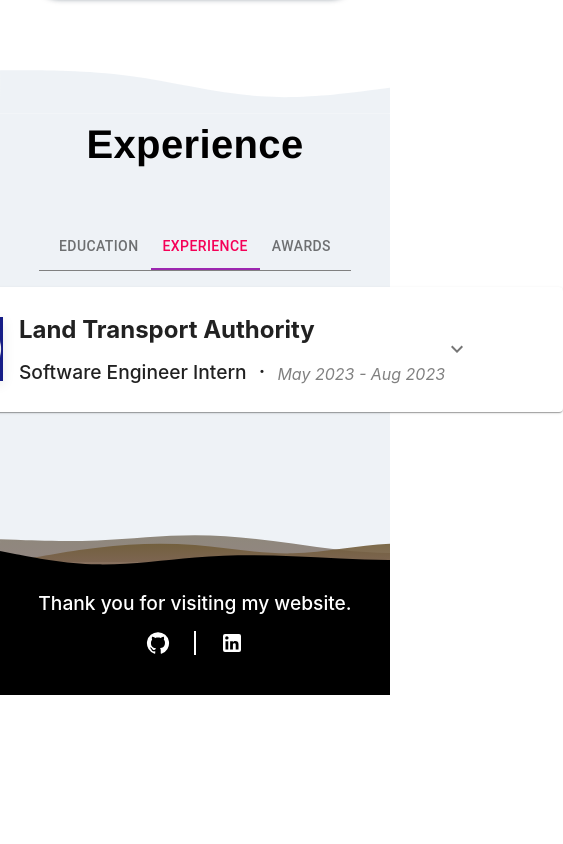
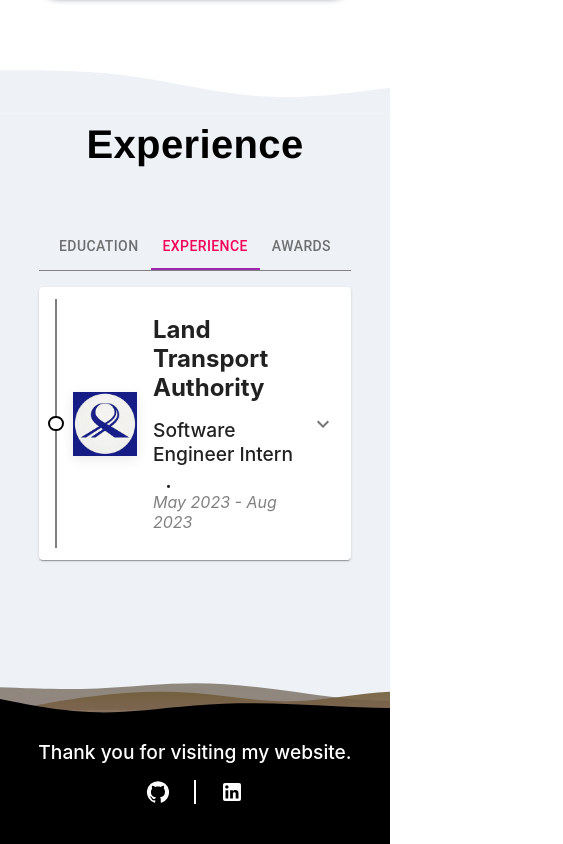
Before and after one commit to WeeMingQing/Portfolio, a React (Create React App) app: page / in a window 390 px wide. Shown: the part 4628-5472 px from the top of the page, 563 px wide, since content can reach past the window. Before the commit the page ends 5323 px from the top, so only its background shows below. Built offline with nearby package versions, Linux system fonts and the light colour scheme; the HTML template or start-up script is replaced by a standard one.

Commit message:
Change bot style

```diff
--- a/src/App.js
+++ b/src/App.js
@@ -67,8 +67,6 @@ function App() {
     setAnchorEl(false);
   };
   function handleScrollPosition(scrolled) {
-    console.log(scrolled);
-    console.log(document.getElementById("experience").offsetTop - 260);
     if (scrolled < 400) {
       setFocusBtn("");
     } else if (scrolled < document.getElementById("skills").offsetTop - 90) {
--- a/src/Components/TimelineBox.css
+++ b/src/Components/TimelineBox.css
@@ -22,7 +22,7 @@
   flex-direction: column;
   width: 46em;
   max-width: 46em;
-  align-items: center;
+  align-items: stretch;
   justify-content: center;
   height: fit-content;
   padding: 0;
@@ -203,6 +203,16 @@
   margin: 0;
 }
 
+.timeline_main_container .MuiButtonBase-root.MuiAccordionSummary-root.MuiAccordionSummary-gutters.css-1iji0d4 .MuiAccordionSummary-content.MuiAccordionSummary-contentGutters.css-17o5nyn {
+  margin: 0;
+}
+
+@media screen and (max-width: 855px) {
+  .timeline_main_container {
+    width: 100%;
+  }
+}
+
 @media screen and (max-width: 737px) {
   .Timeline_box_main_container .tab_container {
     width: 100%;
```
